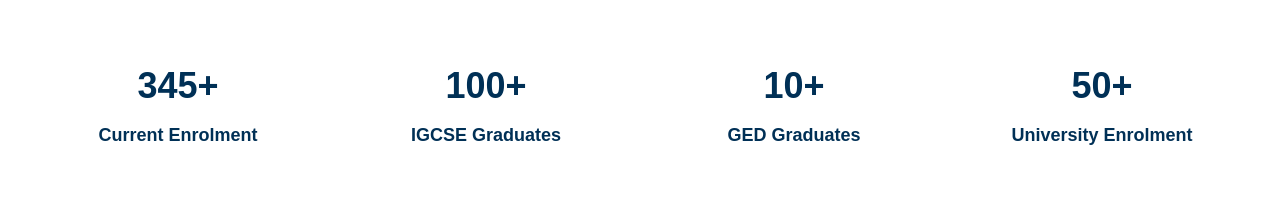
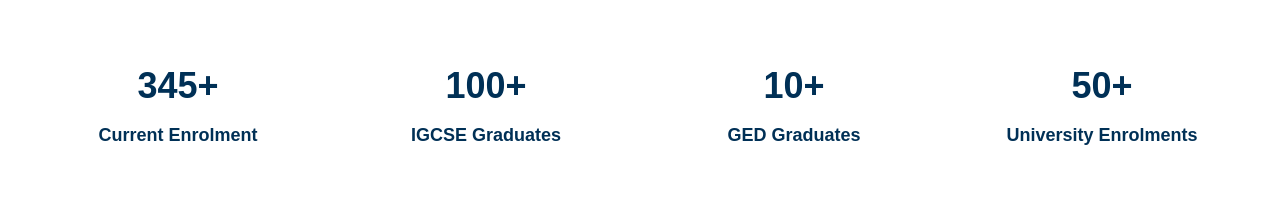
Before and after one commit to DealWithMuhammad/n-ELS, a Next.js app: page / in a window 1280 px wide. Shown: the part 4003-4214 px from the top of the page. Built offline with nearby package versions, Linux system fonts and the light colour scheme; a web font is replaced by a local one.

Commit message:
feat: change spelling

```diff
--- a/components/impact-highlights/Impact.js
+++ b/components/impact-highlights/Impact.js
@@ -6,7 +6,7 @@
     { target: 600, label: "Current Enrolment" },
     { target: 100, label: "IGCSE Graduates" },
     { target: 10, label: "GED Graduates" },
-    { target: 50, label: "University Enrolment" },
+    { target: 50, label: "University Enrolments" },
   ];
 
   const Counter = ({ target, label }) => {
```
